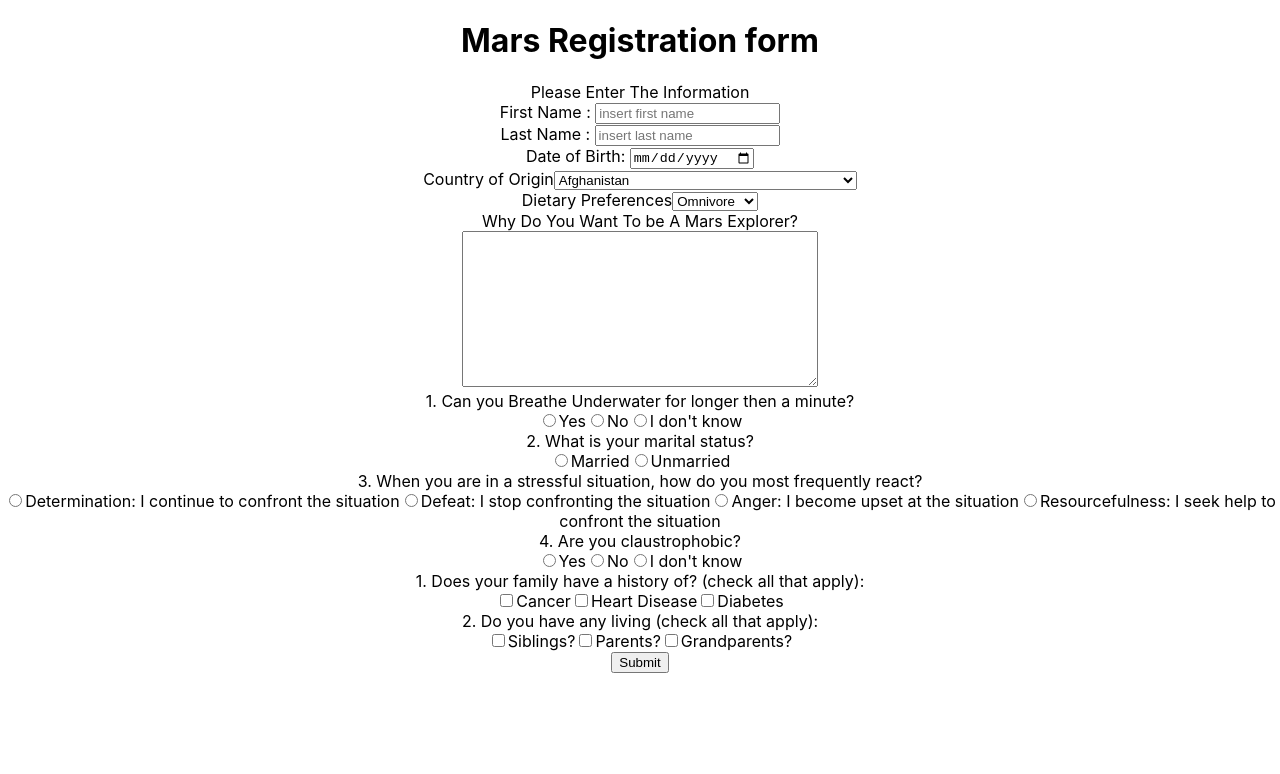
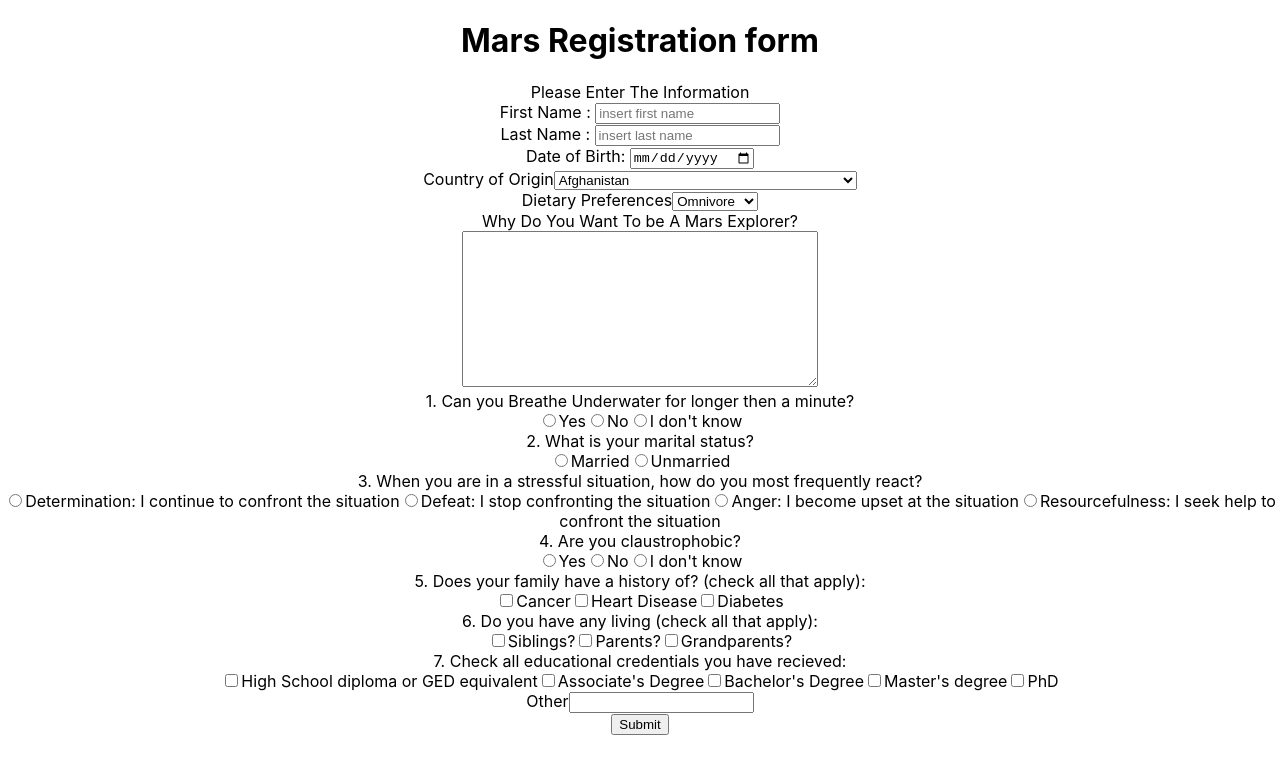
Before and after one commit to joinpursuit/Pursuit-Core-Web-Mars-Form-Lab, a React (Create React App) app in the folder mars-form/: page / in a window 1280 px wide. Shown: the top 774 px of the page. Built offline with nearby package versions, Linux system fonts and the light colour scheme.

Commit message:
fix bugs on textbox check questions

```diff
--- a/mars-form/src/Component/form.js
+++ b/mars-form/src/Component/form.js
@@ -11,7 +11,7 @@ class Form extends Component{
         country: "",
         dietPref: "omnivore",
         whyMars: "",
-        formCompleted: false
+        formCompleted: false,
 
     }
     handleFirstName = e =>{
@@ -57,13 +57,20 @@ class Form extends Component{
             dateOfBirth: dateOfBirth,
             option:dietPref,
             country: country,
-            whyMars: whyMars
+            whyMars: whyMars,
+            onChange:this.handleChange
         })
     }
     handleMars = e => {
 
         this.setState({
              whyMars: e.target.value
+        })
+    }
+    handleChange = e => {
+        //this is the outline to handle the radio buttons
+        this.setState({
+            [e.target.name]:e.target.value
         })
     }
 
@@ -118,8 +125,8 @@ class Form extends Component{
                                      type="radio"
                                      name="q1"
                                      value="yes"
-                                    //  checked={breathe === yes}
-                                     onChange={this.handleQ1}
+                                     //checked= {"q1" === "yes"}
+                                     onChange={this.handleChange}
 
                                 />
                                 Yes
@@ -129,6 +136,9 @@ class Form extends Component{
                                 type="radio"
                                 name="q1"
                                 value="no"
+                                //checked= {"q1" === "no"}
+                                onChange={this.handleChange}
+
 
                             />
                             No
@@ -138,6 +148,9 @@ class Form extends Component{
                                 type="radio"
                                 name="q1"
                                 value="Idk"
+                                //checked= {"q1" === "Idk"}
+                                onChange={this.handleChange}
+
                             />
                             I don't know
                         </label>
@@ -152,6 +165,9 @@ class Form extends Component{
                                     type="radio"
                                     name="q2"
                                     value="married"
+                                    //checked= {"q2" === "married"}
+                                    onChange={this.handleChange}
+
                                 />
                                 Married
                             </label>
@@ -160,6 +176,9 @@ class Form extends Component{
                                     type="radio"
                                     name="q2"
                                     value="unmarried"
+                                    //checked= {"q2" === "unmarried"}
+                                    onChange={this.handleChange}
+
                                 />
                                 Unmarried
                             </label>
@@ -173,6 +192,9 @@ class Form extends Component{
                                         type="radio"
                                         name="q3"
                                         value="1"
+                                        //checked= {"q3" === "1"}
+                                        onChange={this.handleChange}
+
                                     />
                                 Determination: I continue to confront the situation
                             </label>
@@ -181,6 +203,9 @@ class Form extends Component{
                                         type="radio"
                                         name="q3"
                                         value="2"
+                                        //checked= {"q3" === "2"}
+                                        onChange={this.handleChange}
+
                                     />
                                 Defeat: I stop confronting the situation
                             </label>
@@ -189,6 +214,9 @@ class Form extends Component{
                                         type="radio"
                                         name="q3"
                                         value="3"
+                                        //checked= {"q3" === "3"}
+                                        onChange={this.handleChange}
+
                                     />
                                 Anger: I become upset at the situation
                             </label>
@@ -197,6 +225,9 @@ class Form extends Component{
                                         type="radio"
                                         name="q3"
                                         value="4"
+                                        //checked= {"q3" === "4"}
+                                        onChange={this.handleChange}
+
                                     />
                                 Resourcefulness: I seek help to confront the situation
                             </label>
@@ -211,6 +242,9 @@ class Form extends Component{
                                 type="radio"
                                 name="q4"
                                 value="yes"
+                                //checked= {"q4" === "yes"}
+                                onChange={this.handleChange}
+
                             />
                             Yes
                         </label>
@@ -219,6 +253,9 @@ class Form extends Component{
                                 type="radio"
                                 name="q4"
                                 value="no"
+                                //checked= {"q4" === "no"}
+                                onChange={this.handleChange}
+
                             />
                             No
                         </label>
@@ -227,13 +264,15 @@ class Form extends Component{
                                     type="radio"
                                     name="q4"
                                     value="Idk"
+                                    //checked= {"q4" === "Idk"}
+                                    onChange={this.handleChange}
                                 />
                             I don't know
                         </label>
                         <br/>
                     <label/>
                     <label>
-                      1.  Does your family have a history of? (check all that apply):
+                      5.  Does your family have a history of? (check all that apply):
                       <br/>
                         <label>
                             <input
@@ -257,7 +296,7 @@ class Form extends Component{
                     </label>
                     <br/>
                     <label>
-                        2.  Do you have any living (check all that apply):
+                        6.  Do you have any living (check all that apply):
                         <br/>
                         <label>
                             <input
@@ -279,6 +318,48 @@ class Form extends Component{
                         </label>
                     </label>
                     <br/>
+                    <label>
+                        7. Check all educational credentials you have recieved:
+                        <br/>
+                            <label>
+                                <input
+                                    type="checkbox"
+                                />
+                                High School diploma or GED equivalent
+                            </label>
+                            <label>
+                                <input
+                                    type="checkbox"
+                                />
+                                Associate's Degree
+                            </label>
+                            <label>
+                                <input
+                                    type="checkbox"
+                                />
+                                Bachelor's Degree
+                            </label>
+                            <label>
+                                <input
+                                    type="checkbox"
+                                />
+                                Master's degree
+                            </label>
+                            <label>
+                                <input
+                                    type="checkbox"
+                                />
+                                PhD
+                            </label>
+                            <br/>
+                            <label>
+                                Other
+                                <input
+                                    type="text"
+                                />
+                            </label>
+                    </label>
+                    <br/>
                     <button type="submit">
                         Submit
                     </button>
```
